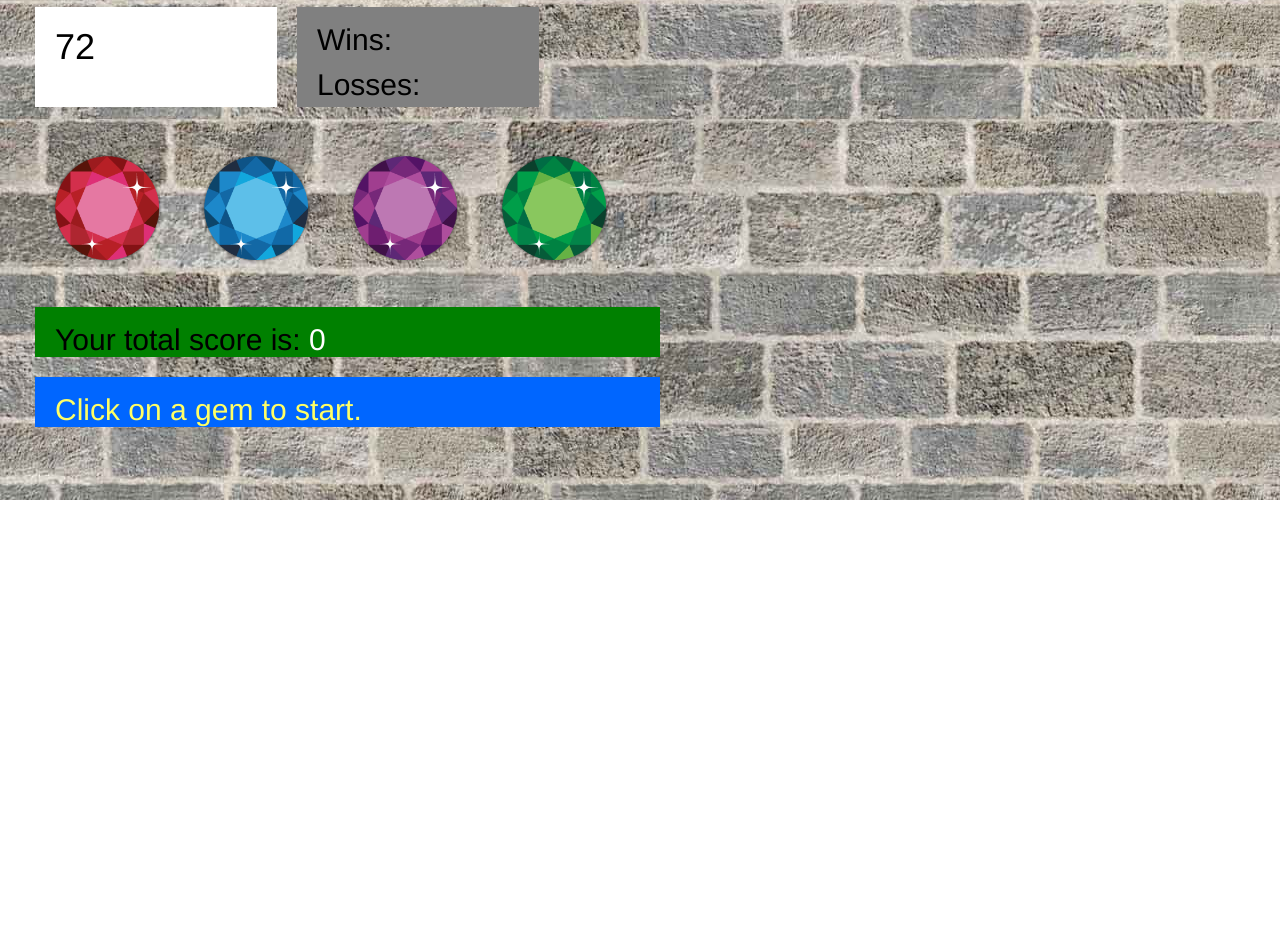
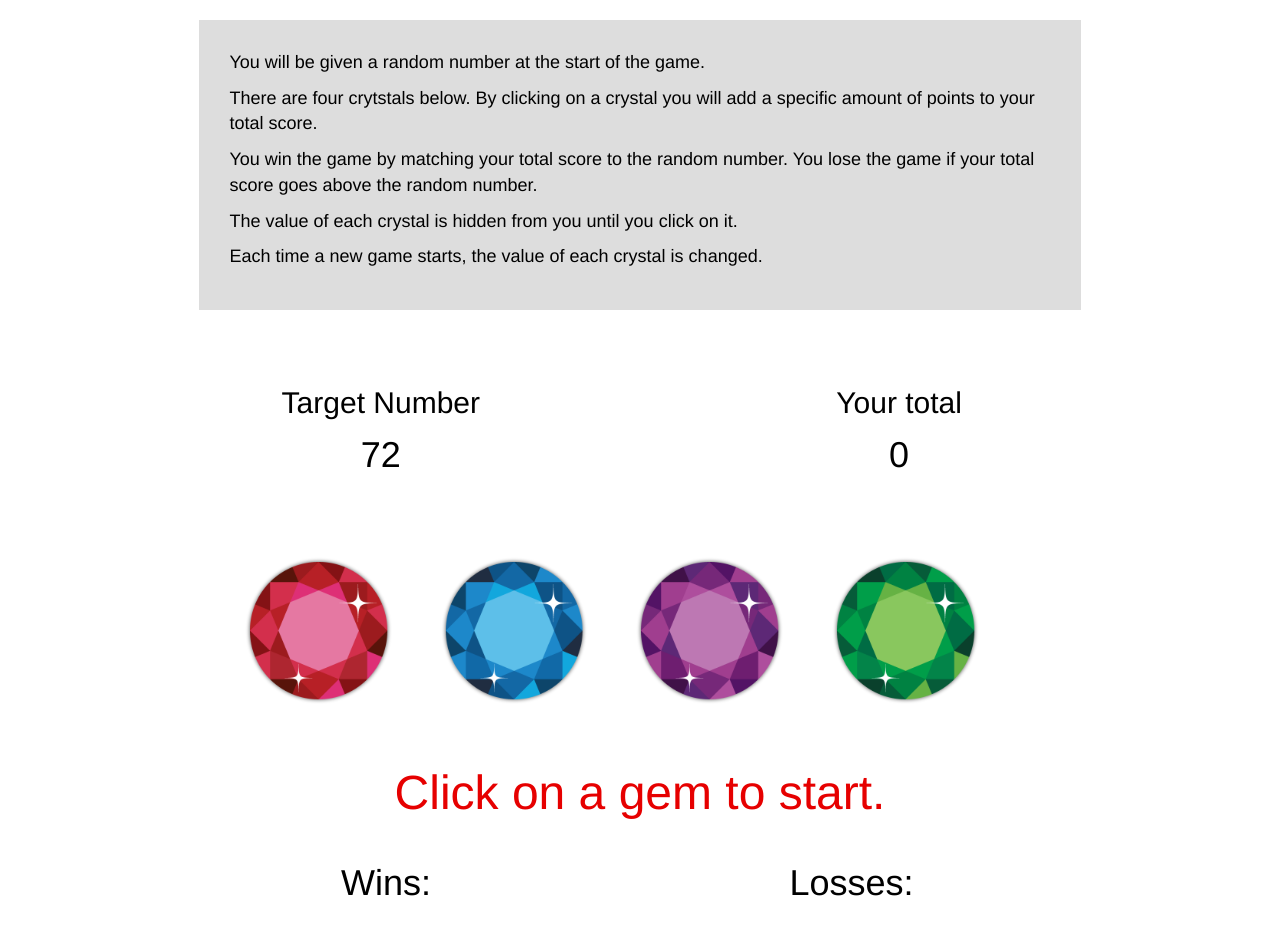
Before and after one commit to Brian-T-Hart/Crystal-Collector-Game, a plain HTML site: page index.html in a window 1280 px wide. Shown: the part 300-1234 px from the top of the page. Before the commit the page ends 800 px from the top, so only its background shows below. Drawn offline with nearby package versions, Linux system fonts and the light colour scheme.

Commit message:
Revised CSS

```diff
--- a/assets/css/style.css
+++ b/assets/css/style.css
@@ -1,94 +1,119 @@
 body {
-	    background: url('../images/brickBackground.jpeg');
+		/*background: url('../images/brickBackground.jpeg');*/
 	    color: #000;
+	    background-color: #fff;
 }
 
 img {
-width: 12%;
+width: 23%;
 }
 
 h2 {
-	padding-left: 10px;
 	line-height: 25px;
 }
 
-h1,h2,p {
-	padding-left: 20px;
-}
-
 #blueGem:hover {
-	width: 15%;
+	width: 27%;
+	z-index: 99;
 }
 
 #greenGem:hover {
-	width: 15%;
+	width: 27%;
+	z-index: 99;
 }
 
 #pinkGem:hover {
-	width: 15%;
+	width: 27%;
+	z-index: 99;
 }
 
 #purpleGem:hover {
-	width: 15%;
+	width: 27%;
+	z-index: 99;
 }
 
 #title {
+	width: 100%;
 	color: #fff;
-	margin: 0px 20px;
-	width: 50%;
-	text-align: left;
-	font-size: 52px;
+	margin: 0px 0px 30px 0px;
+	text-align: center;
+	font-size: 64px;
+	line-height: 240px;
+	background-color: #4286f4;
+	/*border-bottom: 10px solid black;*/
+	/*border-top: 10px solid black;*/
 }
 
 #instructions {
+	width: 85%;
 	background-color: #ddd;
-	width: 50%;
-	margin: 20px;
-	font-size: 16px;
+	margin: auto;
+	margin-top: 50px;
+	margin-bottom: 60px;
+	font-size: 18px;
+	padding: 30px;
 }
 
 #targetNumberDiv {
-	margin: 0px 20px;
+	margin: auto;
+	margin-top: 20px;
+	text-align: center;
 }
 
 #targetNumCol {
-	width: 20%;
-	height: 100px;
-	background-color: white;
-	float: left;
+	height: 140px;
+	background-color: #fff;
+	font-size: 60px;
+}
+
+#totalScoreIs {
+	height: 140px;
+	text-align: left;
+	background-color: #fff;
+}
+
+#imageRow {
+	margin: auto;
+	margin-top: 10px;
+
+	line-height: 220px;
 }
 
 #winLossColumn {
-	margin-left: 20px;
-	width: 20%;
-	height: 100px;
-	background-color: grey;
-	float: left;
-}
-
-#imageRow {
-	margin: 0px 20px;
-	line-height: 200px;
-}
-
-#totalScoreIs {
-	background-color: green;
-	margin: 0px 20px;
-	width: 50%;
+	margin: 30px 20px;
 	height: 50px;
 }
 
 #totalScore {
-	color: #fff;
+	color: #000;
+	text-align: center;
 }
 
 #messageDiv {
-	background-color: #0066ff;
-	margin: 20px;
-	width: 50%;
+	margin: 20px 20px 40px 20px;
 	height: 50px;
+	text-align: center;
 }
 
 #message {
-	color: #ffff66;
+	color: #e60000;
+	font-size: 48px;
 }
+
+#winsSpace {
+	color: #000;
+	font-size: 36px;
+	width: 25%;
+	float: left;
+	margin-left: 20%;
+	margin-bottom: 100px;
+}
+
+#lossesSpace {
+	color: #000;
+	font-size: 36px;
+	width: 25%;
+	float: left;
+	margin-left: 20%;
+	margin-bottom: 100px;
+}
--- a/assets/javascript/game.js
+++ b/assets/javascript/game.js
@@ -0,0 +1,97 @@
+var targetNumber = 0;
+var blueGemNumber = 0;
+var greenGemNumber = 0;
+var pinkGemNumber = 0;
+var purpleGemNumber = 0;
+var totalScore = 0;
+var wins = 0;
+var losses = 0;
+
+
+function random(randomizer, adder) {
+	return Math.floor((Math.random() * randomizer) + adder);
+}
+
+function showmessage(message) {
+	$('#message').html(message);
+}
+
+function displayTotalScore() {
+	$("#totalScore").html(totalScore);
+}
+
+function displayTargetNumber() {
+	$('#targetNumber').html(targetNumber);
+}
+
+function addWin() {
+	wins = wins + 1;
+	$("#wins").html(wins);
+}
+
+function addLoss() {
+	losses = losses + 1;
+	$("#losses").html(losses);
+}
+
+function initGame() {
+	targetNumber = random(50,40);
+	blueGemNumber = random(20,5);
+	greenGemNumber = random(15,3);
+	pinkGemNumber = random(10,2);
+	purpleGemNumber = random(5,1);
+	totalScore = 0;
+	displayTargetNumber();
+	displayTotalScore();
+	showmessage('Click on a gem to start.')
+}
+
+function main() {
+$("#blueGem").click(function() {
+	totalScore = totalScore + blueGemNumber;
+	displayTotalScore();
+	checkScore();
+	});
+$("#greenGem").click(function() {
+	totalScore = totalScore + greenGemNumber;
+	displayTotalScore();
+	checkScore();
+	});
+$("#pinkGem").click(function() {
+	totalScore = totalScore + pinkGemNumber;
+	displayTotalScore();
+	checkScore();
+	});
+$("#purpleGem").click(function() {
+	totalScore = totalScore + purpleGemNumber;
+	displayTotalScore();
+	checkScore();
+	});
+}
+
+function checkScore() {
+	displayTotalScore();
+	var x = totalScore;
+	var y = targetNumber;
+
+	if (x < y) {
+		showmessage('Keep going!')
+	}
+
+	if (x === y) {
+		showmessage('Great Job! You won.')
+		addWin();
+		setTimeout(initGame, 2000);
+		// initGame();
+	}
+
+	if (totalScore > targetNumber) {
+		showmessage('Bummer! You went over!')
+		addLoss();
+		setTimeout(initGame, 2000);
+		// initGame();
+	}
+}
+
+$(document).ready(initGame());
+main();
--- a/index.html
+++ b/index.html
@@ -19,6 +19,8 @@
 		<div class="row">
 			<h1 id="title">Crystal Collector</h1>
 		</div>
+		<div class="row">
+			<div id="column1" class="col-xs-10 col-sm-10 col-md-10 col-lg-10 col-xl-10 col-xs-offset-1 col-sm-offset-1 col-md-offset-1 col-lg-offset-1 col-xl-offset-1">
 				<div id="instructions" class="row">
 					<p>You will be given a random number at the start of the game.</p>
 					<p>There are four crytstals below. By clicking on a crystal you will add a specific amount of points to your total score.</p>
@@ -27,128 +29,35 @@
 					<p>Each time a new game starts, the value of each crystal is changed.</p>
 				</div>
 				<div id="targetNumberDiv" class="row">
-			<div id="targetNumCol" class="col">
+					<div id="targetNumCol" class="col-xs-4 col-sm-4 col-md-4 col-lg-4 col-xl-4 col-xs-offset-1 col-sm-offset-1 col-md-offset-1 col-lg-offset-1 col-xl-offset-1">
+						<h2 class="text-center">Target Number</h2>
 						<h1 id="targetNumber"></h1>
 					</div>
-			<div id="winLossColumn" class="col">
-				<h2>Wins: <span id="wins"></span></h2>
-				<h2>Losses: <span id="losses"></span></h2>
+					<div id="totalScoreIs" class="col-xs-4 col-sm-4 col-md-4 col-lg-4 col-xl-4 col-xs-offset-2 col-sm-offset-2 col-md-offset-2 col-lg-offset-2 col-xl-offset-2">
+						<h2 class="text-center">Your total</h2>
+						<h1 id="totalScore"></h1>
 					</div>
 				</div>
 				<div id="imageRow" class="row">
+					<div id="column1" class="col-xs-10 col-sm-10 col-md-10 col-lg-10 col-xl-10 col-xs-offset-1 col-sm-offset-1 col-md-offset-1 col-lg-offset-1 col-xl-offset-1">
 						<img id="pinkGem" class="image" src="assets/images/pink-gem.png">
 						<img id="blueGem" class="image" src="assets/images/blue-gem.png">
 						<img id="purpleGem" class="image" src="assets/images/purple-gem.png">
 						<img id="greenGem" class="image" src="assets/images/green-gem.png">
 					</div>
-		<div id="totalScoreIs" class="row">
-			<h2>Your total score is: <span id="totalScore"></span></h2>
 				</div>
 				<div id="messageDiv" class="row">
 					<h2 id="message"></h2>
 				</div>
+				<div id="winLossColumn" class="row">
+					<h2 id="winsSpace">Wins: <span id="wins"></span></h2>
+					<h2 id="lossesSpace">Losses: <span id="losses"></span></h2>
+				</div>
+			</div>
+		</div>
 	</div>
 
-<script type="text/javascript">
+<script src="assets/javascript/game.js"></script>
 
-var targetNumber = 0;
-var blueGemNumber = 0;
-var greenGemNumber = 0;
-var pinkGemNumber = 0;
-var purpleGemNumber = 0;
-var totalScore = 0;
-var wins = 0;
-var losses = 0;
-
-
-function random(randomizer, adder) {
-	return Math.floor((Math.random() * randomizer) + adder);
-}
-
-function showmessage(message) {
-	$('#message').html(message);
-}
-
-function displayTotalScore() {
-	$("#totalScore").html(totalScore);
-}
-
-function displayTargetNumber() {
-	$('#targetNumber').html(targetNumber);
-}
-
-function addWin() {
-	wins = wins + 1;
-	$("#wins").html(wins);
-}
-
-function addLoss() {
-	losses = losses + 1;
-	$("#losses").html(losses);
-}
-
-function initGame() {
-	targetNumber = random(50,40);
-	blueGemNumber = random(20,5);
-	greenGemNumber = random(15,3);
-	pinkGemNumber = random(10,2);
-	purpleGemNumber = random(5,1);
-	totalScore = 0;
-	displayTargetNumber();
-	displayTotalScore();
-	showmessage('Click on a gem to start.')
-}
-
-function main() {
-$("#blueGem").click(function() {
-	totalScore = totalScore + blueGemNumber;
-	displayTotalScore();
-	checkScore();
-	});
-$("#greenGem").click(function() {
-	totalScore = totalScore + greenGemNumber;
-	displayTotalScore();
-	checkScore();
-	});
-$("#pinkGem").click(function() {
-	totalScore = totalScore + pinkGemNumber;
-	displayTotalScore();
-	checkScore();
-	});
-$("#purpleGem").click(function() {
-	totalScore = totalScore + purpleGemNumber;
-	displayTotalScore();
-	checkScore();
-	});
-}
-
-function checkScore() {
-	displayTotalScore();
-	var x = totalScore;
-	var y = targetNumber;
-
-	if (x < y) {
-		showmessage('Keep going!')
-	}
-
-	if (x === y) {
-		showmessage('Great Job! You won.')
-		addWin();
-		setTimeout(initGame, 3000);
-		// initGame();
-	}
-
-	if (totalScore > targetNumber) {
-		showmessage('Bummer! You went over!')
-		addLoss();
-		setTimeout(initGame, 3000);
-		// initGame();
-	}
-}
-
-$(document).ready(initGame());
-main();
-
-</script>
 </body>
 </html>
```
Lines whose indentation alone changed are shown as unchanged.
